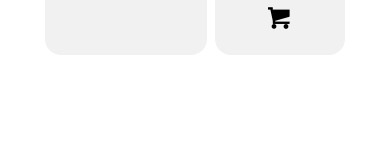
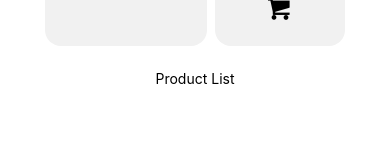
Before and after one commit to juancmandev/native-crud, a React Native app: screen /Tianguis in a window 390 px wide. Shown: the part 579-739 px from the top of the page. Built offline with nearby package versions, Linux system fonts and the light colour scheme.

Commit message:
add product list container

```diff
--- /dev/null
+++ b/src/containers/ProductList.jsx
@@ -0,0 +1,7 @@
+import { Text } from 'react-native';
+
+const ProductList = () => {
+  return <Text>Product List</Text>;
+};
+
+export default ProductList;
--- a/src/screens/Tianguis.jsx
+++ b/src/screens/Tianguis.jsx
@@ -1,11 +1,13 @@
 import { View, Text } from 'react-native';
 import ProductCard from '../components/ProductCard';
+import ProductList from '../containers/ProductList';
 import { home } from '../styles';
 
 const Tianguis = () => {
   return (
     <View style={home.container}>
       <ProductCard />
+      <ProductList />
     </View>
   );
 };
```
